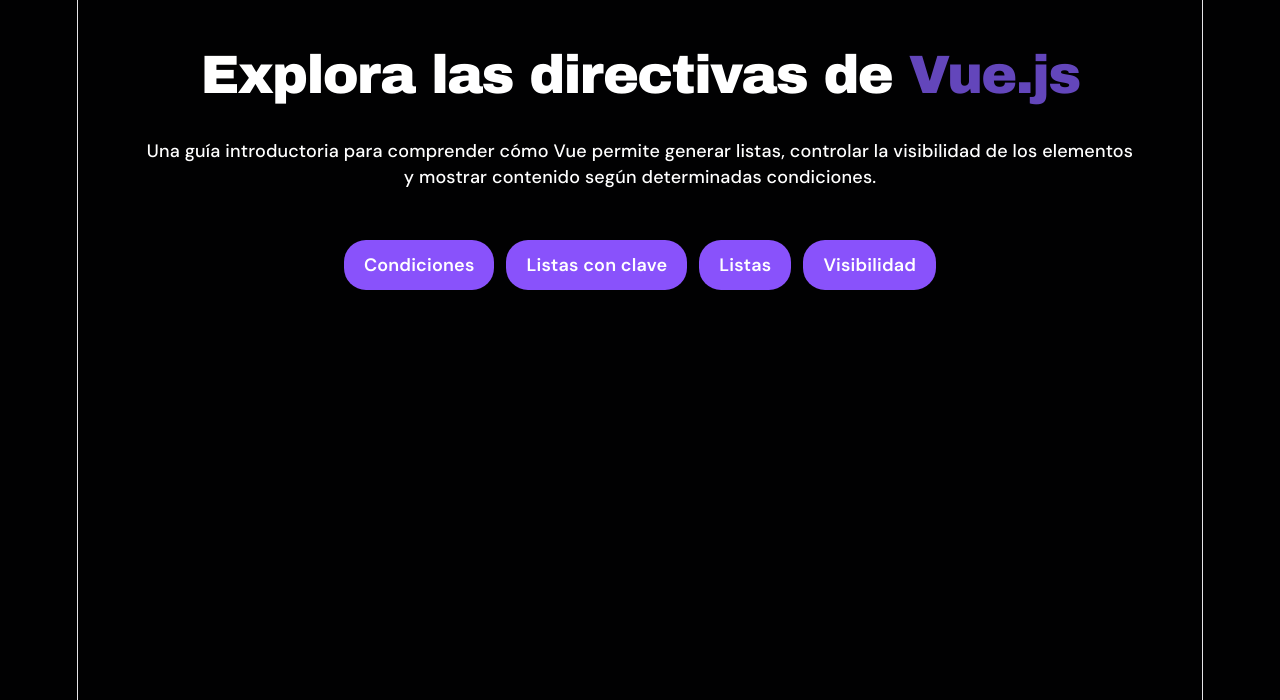
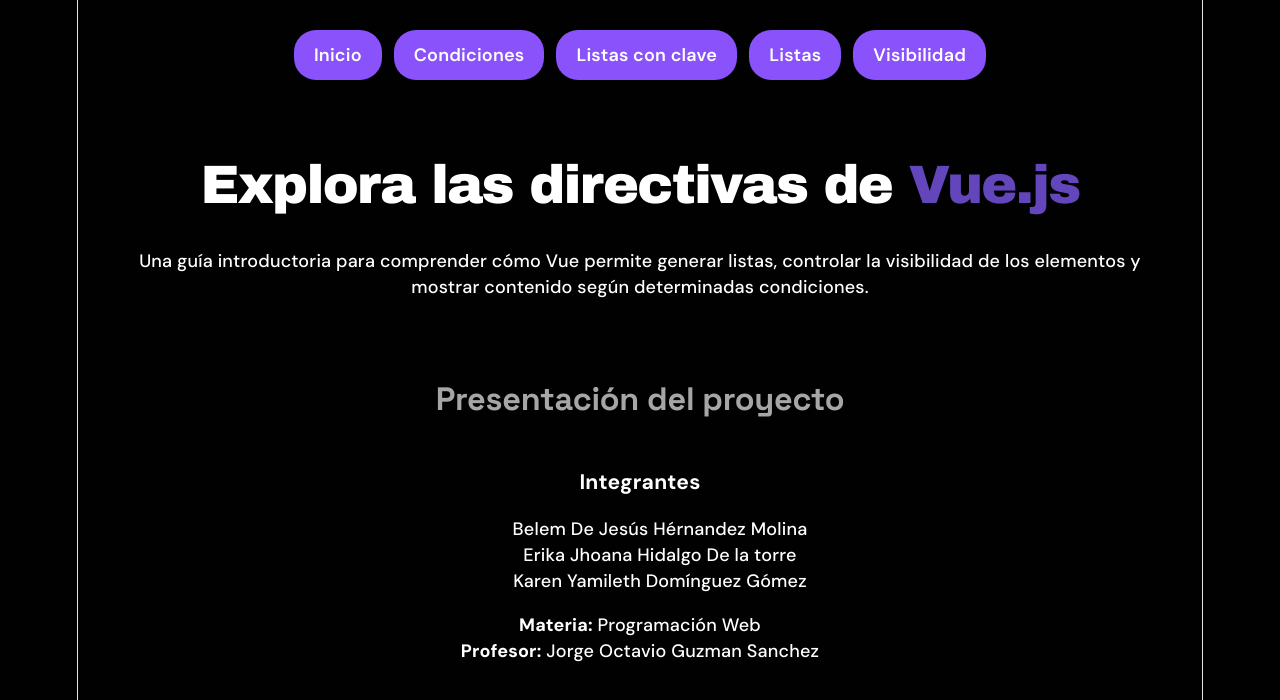
Before and after one commit to erikajhoana-dot/SPA-VUE, a Vue app: page /inicio in a window 1280 px wide. Shown: the top 700 px of the page. Built offline with nearby package versions, Linux system fonts and the light colour scheme.

Commit message:
Modificaciones finales-Proyecto listo

```diff
--- a/src/App.vue
+++ b/src/App.vue
@@ -3,11 +3,8 @@
   <div class="app">
 
     <header>
-
-      <h1>Explora las directivas de<span class="texto-vue"> Vue.js</span></h1>
-      <p>Una guía introductoria para comprender cómo Vue permite generar listas, controlar la visibilidad de los elementos<br>y mostrar contenido según determinadas condiciones.</p>
-
       <nav>
+        <RouterLink to="/inicio">Inicio</RouterLink>
         <RouterLink to="/condiciones">Condiciones</RouterLink>
         <RouterLink to="/listas-con-clave">Listas con clave</RouterLink>
         <RouterLink to="/listas">Listas</RouterLink>
--- a/src/assets/estilos.css
+++ b/src/assets/estilos.css
@@ -259,3 +259,7 @@ h2 {
         font-size: 16px;
     }
 }
+
+.datos li {
+    list-style: none;
+}
--- a/src/router/index.js
+++ b/src/router/index.js
@@ -1,11 +1,20 @@
 import { createRouter, createWebHistory } from 'vue-router'
 
+import InicioView from '../views/InicioView.vue'
 import CondicionesView from '../views/CondicionesView.vue'
 import ListasConClaveView from '../views/ListasConClaveView.vue'
 import ListasView from '../views/ListasView.vue'
 import VisibilidadView from '../views/VisibilidadView.vue'
 
 const routes = [
+    {
+        path:  "/",
+        redirect: "/inicio"
+    },
+    {
+        path: "/inicio",
+        component: InicioView
+    },
     {
         path: "/condiciones",
         component: CondicionesView
--- /dev/null
+++ b/src/views/InicioView.vue
@@ -0,0 +1,42 @@
+<template>
+  <section class="inicio">
+
+    <header class="encabezado-inicio">
+      <h1>
+        Explora las directivas de
+        <span class="texto-vue">Vue.js</span>
+      </h1>
+
+      <p>
+        Una guía introductoria para comprender cómo Vue permite
+        generar listas, controlar la visibilidad de los elementos
+        y mostrar contenido según determinadas condiciones.
+      </p>
+    </header>
+
+    <section class="presentacion">
+      <h2>Presentación del proyecto</h2>
+
+      <div class="datos">
+        <h3>Integrantes</h3>
+
+        <ul>
+          <li>Belem De Jesús Hérnandez Molina</li>
+          <li>Erika Jhoana Hidalgo De la torre</li>
+          <li>Karen Yamileth Domínguez Gómez</li>
+        </ul>
+
+        <div>
+          <p>
+            <strong>Materia:</strong> Programación Web
+          </p>
+
+          <p>
+            <strong>Profesor:</strong> Jorge Octavio Guzman Sanchez
+          </p>
+        </div>
+      </div>
+    </section>
+
+  </section>
+</template>
```
